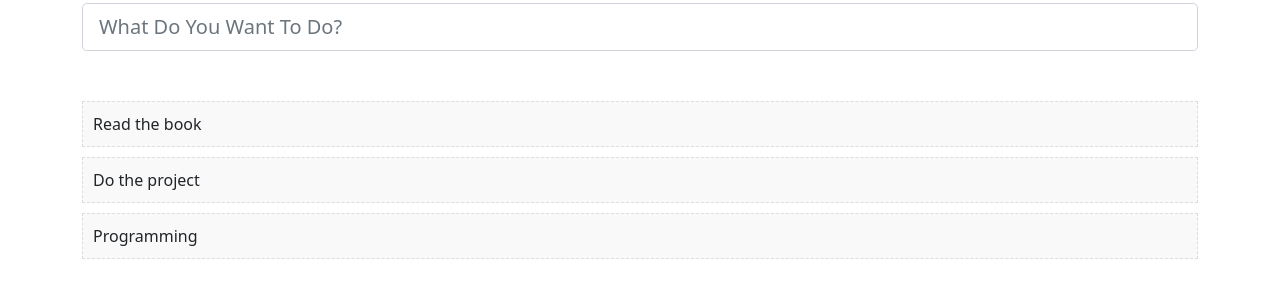
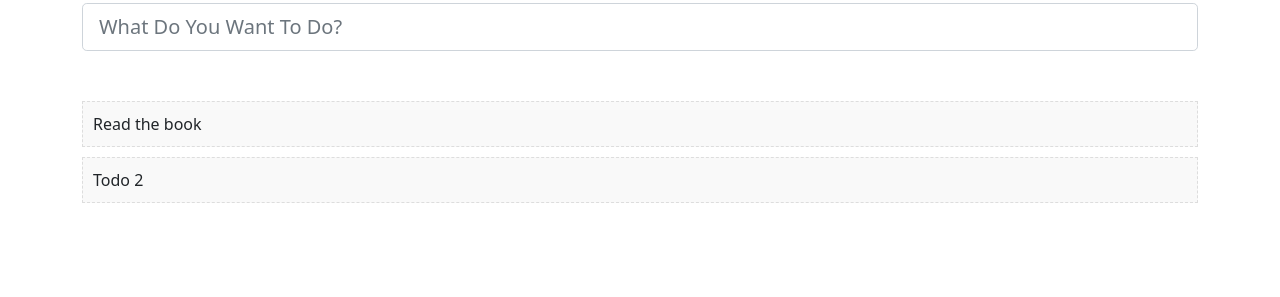
Before and after one commit to Mehrdad-mousavi96/todoJs, a website: page index.html in a window 1280 px wide. Shown: the part 53-350 px from the top of the page. Drawn offline with nearby package versions, Linux system fonts and the light colour scheme.

Commit message:
implemented render functions

```diff
--- a/index.html
+++ b/index.html
@@ -17,18 +17,7 @@
                     <h1>ToDo App</h1>
                     <input id="todo-input" class="form-control form-control-lg" placeholder="What Do You Want To Do?">
                     <div id="todo-list" >
-                        <ul>
-                            <li>Read the book
-                                <span class="actions"><a href="" class="delete" >Delete</a></span>
-                            </li>
-                            <li>Do the project
-                                <span class="actions"><a href="" class="delete" >Delete</a></span>
-                            </li>
-                            <li>Programming
-                                <span class="actions"><a href="" class="delete" >Delete</a></span>
-                            </li>
 
-                        </ul>
                     </div>
                 </div>
             </div>
--- a/script.js
+++ b/script.js
@@ -0,0 +1,40 @@
+
+class Todo {
+    constructor(todoInputId, todoListId) {
+        this.todoInput = document.getElementById(todoInputId);
+        this.todoDiv = document.getElementById(todoListId)
+        this.todos = ['Read the book', 'Todo 2']
+
+        this.render()
+    }
+
+    render() {
+        const todoOutput = document.createElement('ul')
+
+        for (const todo of this.todos) {
+            todoOutput.append(this.renderTodo(todo))
+        }
+        this.todoDiv.innerText = ''
+        this.todoDiv.append(todoOutput)
+    }
+
+    renderTodo(todo) {
+        const li = document.createElement('li')
+        const span = document.createElement('span')
+        const deleteLink = document.createElement('a')
+
+        span.classList.add('actions')
+        deleteLink.classList.add('delete')
+
+        deleteLink.innerText = "Delete"
+        li.innerText = todo
+
+        span.append(deleteLink);
+        li.append(span)
+
+        return li
+    }
+}
+
+
+new Todo('todo-input', 'todo-list')
```
